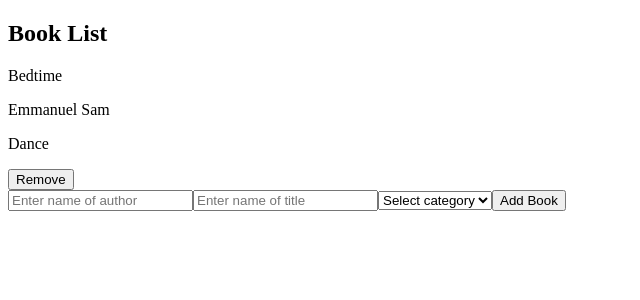
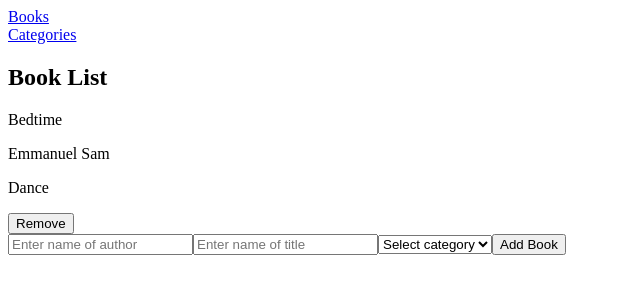
Before and after one commit to Gbengacode/book-store-app, a React (Create React App) app: page / in a window 1280 px wide. Shown: the top 300 px of the page, without its empty margins (0-640 px from the left). Built offline with nearby package versions, Linux system fonts and the light colour scheme.

Commit message:
Add Navbar to app.js

```diff
--- a/src/App.js
+++ b/src/App.js
@@ -2,15 +2,17 @@ import { Routes, Route } from 'react-router-dom';
 import BookList from './pages/BookList';
 import Categories from './pages/Categories';
 import './asset/main.css';
+import Navbar from './components/Navbar';
 
 function App() {
   return (
-
-    <Routes>
-      <Route path="/" element={<BookList />} />
-      <Route path="/categories" element={<Categories />} />
-    </Routes>
-
+    <>
+      <Navbar />
+      <Routes>
+        <Route path="/" element={<BookList />} />
+        <Route path="/categories" element={<Categories />} />
+      </Routes>
+    </>
   );
 }
 
```
